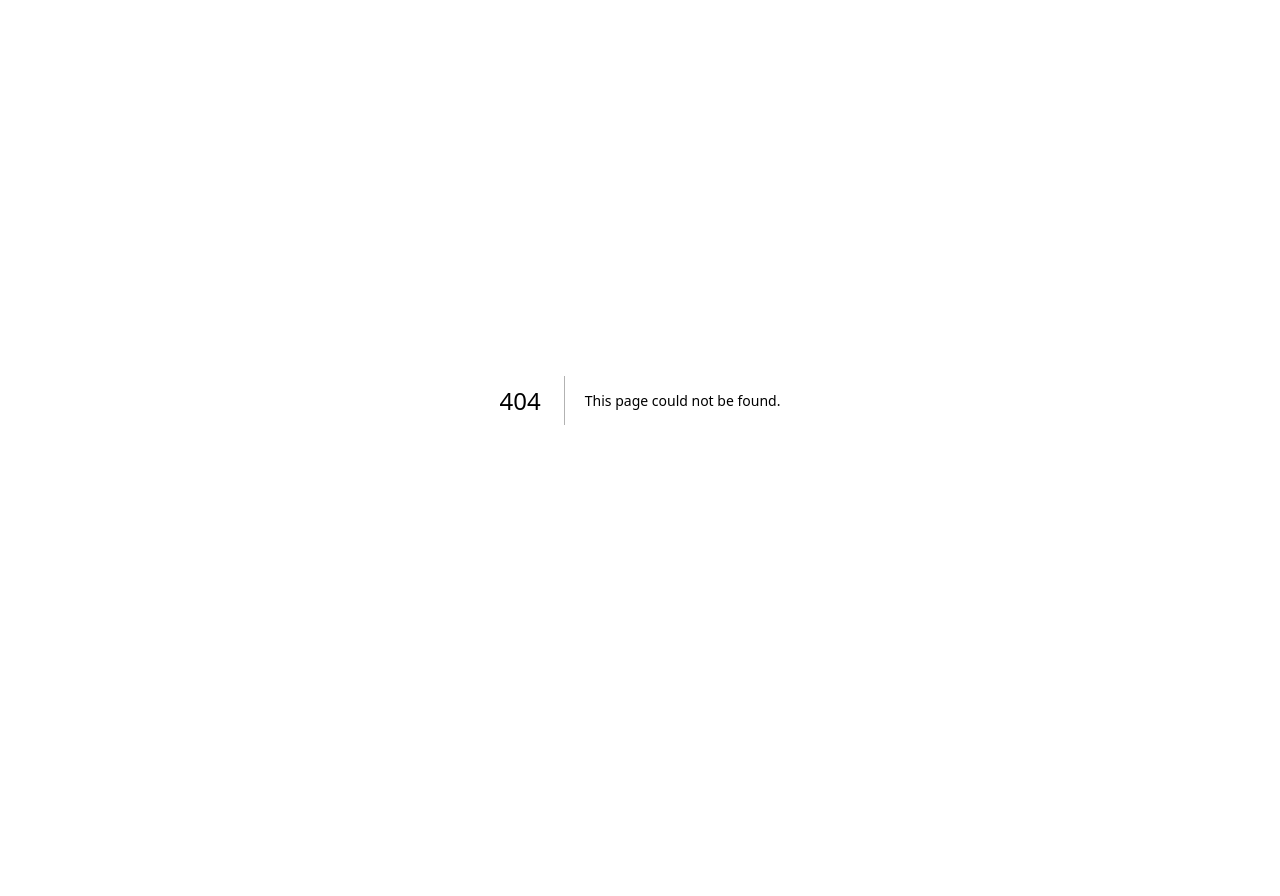
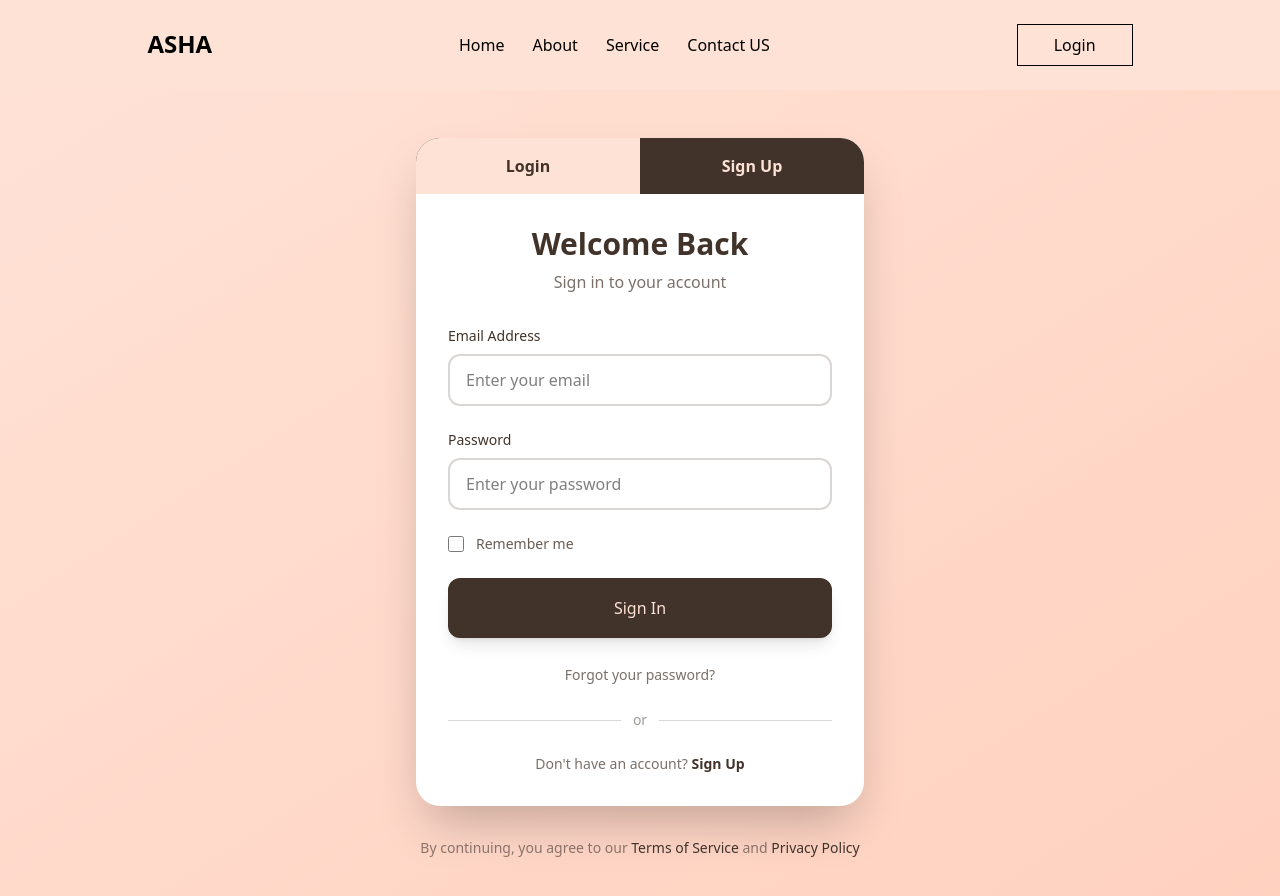
Before and after one commit to Akashsahani47/Asha-Beauty-Parlour, a Next.js app: page /login in a window 1280 px wide. Before the commit this address had no page. Shown: the top 896 px of the page. Before the commit the page ends 800 px from the top, so only its background shows below. Built offline with nearby package versions, Linux system fonts and the light colour scheme.

Commit message:
addd login

```diff
--- a/src/app/layout.js
+++ b/src/app/layout.js
@@ -1,5 +1,6 @@
 import { Geist, Geist_Mono } from "next/font/google";
 import "./globals.css";
+import Header from "@/components/homePage/header/Header";
 
 const geistSans = Geist({
   variable: "--font-geist-sans",
@@ -59,6 +60,7 @@ export default function RootLayout({ children }) {
   return (
     <html lang="en">
       <body className={`${geistSans.variable} ${geistMono.variable}`}>
+        <Header/>
         {children}
       </body>
     </html>
--- /dev/null
+++ b/src/app/login/page.jsx
@@ -0,0 +1,12 @@
+import Login from '@/components/login/Login'
+import React from 'react'
+
+const page = () => {
+  return (
+    <div>
+      <Login/>
+    </div>
+  )
+}
+
+export default page
--- a/src/app/page.js
+++ b/src/app/page.js
@@ -2,7 +2,7 @@ import About from '@/components/homePage/about/About'
 import ContactUs from '@/components/homePage/contactUs/Contact'
 import Footer from '@/components/homePage/footer/Footer'
 import Getintouch from '@/components/homePage/getintouch/Getintouch'
-import Header from '@/components/homePage/header/Header'
+// import Header from '@/components/homePage/header/Header'
 import Hero from '@/components/homePage/hero/Hero'
 import Paraller1 from '@/components/homePage/parallerimg/Paraller1'
 import Services from '@/components/homePage/services/Services'
@@ -12,7 +12,7 @@ import React from 'react'
 const page = () => {
   return (
     <div>
-     <Header/>
+     {/* <Header/> */}
      <Hero/>
      <About/>
      <Services/>
--- a/src/components/homePage/header/Header.jsx
+++ b/src/components/homePage/header/Header.jsx
@@ -1,7 +1,8 @@
 'use client'
 import React, { useState } from 'react'
-
+import { useRouter } from 'next/navigation'
 const Header = () => {
+  const router = useRouter();
   const [isMobileMenuOpen, setIsMobileMenuOpen] = useState(false)
 
   const toggleMobileMenu = () => {
@@ -12,11 +13,11 @@ const Header = () => {
     <>
       <div className=' flex justify-around bg-[#FFE2D6] p-4 md:p-6 items-center relative'>
         {/* Logo */}
-        <span className='font-bold text-2xl animate-bounce'>ASHA<span>
+        <span onClick={()=> router.push('/')} className='font-bold text-2xl animate-bounce cursor-pointer'>ASHA</span>
 
         {/* Mobile Login Button - Visible only on mobile */}
-        <div className='md:hidden border border-[#413329] py-2 px-6 hover:bg-[#413329] hover:text-amber-50 transform duration-200 cursor-pointer'>
-          <button>Login</button>
+        <div onClick={()=>router.push("/login")} className='md:hidden border border-[#413329] py-2 px-6 hover:bg-[#413329] hover:text-amber-50 transform duration-200 cursor-pointer'>
+          <button >Login</button>
         </div>
 
         {/* Desktop Navigation */}
@@ -28,8 +29,8 @@ const Header = () => {
         </ul>
 
         {/* Desktop Login Button */}
-        <div className='hidden md:block border py-2 px-9 hover:bg-[#413329] hover:text-amber-50 transform duration-200 cursor-pointer'>
-          <button>Login</button>
+        <div onClick={()=>router.push("/login")} className='hidden md:block border py-2 px-9 hover:bg-[#413329] hover:text-amber-50 transform duration-200 cursor-pointer'>
+          <button className='cursor-pointer'  >Login</button>
         </div>
 
         {/* Mobile Menu Button */}
@@ -44,6 +45,7 @@ const Header = () => {
         </button>
       </div>
 
+
       {/* Mobile Menu */}
       <div className={`bg-[#FFE2D6] md:hidden transition-all duration-300 ease-in-out ${isMobileMenuOpen ? 'max-h-96 opacity-100' : 'max-h-0 opacity-0 overflow-hidden'}`}>
         <ul className='flex flex-col items-center py-4 space-y-4'>
@@ -53,6 +55,7 @@ const Header = () => {
           <li className='hover:scale-125 transform transition duration-300 cursor-pointer py-2'>Contact US</li>
         </ul>
       </div>
+
     </>
   )
 }
--- a/src/components/homePage/testimonial/Testimonial.jsx
+++ b/src/components/homePage/testimonial/Testimonial.jsx
@@ -187,7 +187,7 @@ const Testimonials = () => {
           >
             <div className='relative'>
               <div className='w-48 h-48 bg-[#413329] rounded-full flex items-center justify-center text-[#FFE2D6] text-6xl font-bold rotate-12'>
-                <Counter value={4} duration={0.001} />
+                <Counter value={4} duration={0.01} />
               </div>
               <motion.div
                 className='absolute -bottom-4 -right-4 bg-[#FFE2D6] border-4 border-[#413329] rounded-2xl px-4 py-2 shadow-lg'
--- /dev/null
+++ b/src/components/login/Login.jsx
@@ -0,0 +1,206 @@
+'use client'
+import React, { useState } from "react";
+
+const Auth = () => {
+  const [isLogin, setIsLogin] = useState(true);
+  const [formData, setFormData] = useState({
+    name: "",
+    email: "",
+    password: "",
+    phone: "",
+    rememberMe: false
+  });
+
+  const handleInputChange = (e) => {
+    const { name, value, type, checked } = e.target;
+    setFormData(prev => ({
+      ...prev,
+      [name]: type === 'checkbox' ? checked : value
+    }));
+  };
+
+  const handleSubmit = (e) => {
+    e.preventDefault();
+    // Handle form submission here
+    console.log('Form submitted:', formData);
+  };
+
+  return (
+    <div className="min-h-screen bg-gradient-to-br from-[#FFE2D6] to-[#ffd1bf] py-12 px-4 sm:px-6 lg:px-8 flex items-center justify-center">
+      <div className="w-full max-w-md">
+        {/* Auth Card */}
+        <div className="bg-white rounded-3xl shadow-2xl overflow-hidden">
+
+          {/* Toggle Switch */}
+          <div className="flex bg-[#413329]">
+            <button
+              onClick={() => setIsLogin(true)}
+              className={`flex-1 py-4 px-6 text-center font-semibold transition-all duration-300 ${
+                isLogin
+                  ? 'bg-[#FFE2D6] text-[#413329]'
+                  : 'text-[#FFE2D6] hover:bg-[#413329]/80'
+              }`}
+            >
+              Login
+            </button>
+            <button
+              onClick={() => setIsLogin(false)}
+              className={`flex-1 py-4 px-6 text-center font-semibold transition-all duration-300 ${
+                !isLogin
+                  ? 'bg-[#FFE2D6] text-[#413329]'
+                  : 'text-[#FFE2D6] hover:bg-[#413329]/80'
+              }`}
+            >
+              Sign Up
+            </button>
+          </div>
+
+          {/* Form Content */}
+          <div className="p-8">
+            <h2 className="text-3xl font-bold text-[#413329] mb-2 text-center">
+              {isLogin ? 'Welcome Back' : 'Create Account'}
+            </h2>
+            <p className="text-[#413329]/70 text-center mb-8">
+              {isLogin ? 'Sign in to your account' : 'Join us today!'}
+            </p>
+
+            <form onSubmit={handleSubmit} className="space-y-6">
+              {/* Name Field - Only for Sign Up */}
+              {!isLogin && (
+                <div className="space-y-2">
+                  <label className="block text-[#413329] font-medium text-sm">
+                    Full Name
+                  </label>
+                  <input
+                    type="text"
+                    name="name"
+                    value={formData.name}
+                    onChange={handleInputChange}
+                    placeholder="Enter your full name"
+                    className="w-full px-4 py-3 border-2 border-[#413329]/20 rounded-xl focus:border-[#413329] focus:outline-none transition-all duration-300"
+                    required={!isLogin}
+                  />
+                </div>
+              )}
+
+              {/* Email Field */}
+              <div className="space-y-2">
+                <label className="block text-[#413329] font-medium text-sm">
+                  Email Address
+                </label>
+                <input
+                  type="email"
+                  name="email"
+                  value={formData.email}
+                  onChange={handleInputChange}
+                  placeholder="Enter your email"
+                  className="w-full px-4 py-3 border-2 border-[#413329]/20 rounded-xl focus:border-[#413329] focus:outline-none transition-all duration-300"
+                  required
+                />
+              </div>
+
+              {/* Password Field */}
+              <div className="space-y-2">
+                <label className="block text-[#413329] font-medium text-sm">
+                  Password
+                </label>
+                <input
+                  type="password"
+                  name="password"
+                  value={formData.password}
+                  onChange={handleInputChange}
+                  placeholder="Enter your password"
+                  className="w-full px-4 py-3 border-2 border-[#413329]/20 rounded-xl focus:border-[#413329] focus:outline-none transition-all duration-300"
+                  required
+                />
+              </div>
+
+              {/* Phone Field - Only for Sign Up */}
+              {!isLogin && (
+                <div className="space-y-2">
+                  <label className="block text-[#413329] font-medium text-sm">
+                    Phone Number
+                  </label>
+                  <input
+                    type="tel"
+                    name="phone"
+                    value={formData.phone}
+                    onChange={handleInputChange}
+                    placeholder="Enter your phone number"
+                    className="w-full px-4 py-3 border-2 border-[#413329]/20 rounded-xl focus:border-[#413329] focus:outline-none transition-all duration-300"
+                    required={!isLogin}
+                  />
+                </div>
+              )}
+
+              {/* Remember Me - Only for Login */}
+              {isLogin && (
+                <div className="flex items-center space-x-3">
+                  <input
+                    type="checkbox"
+                    name="rememberMe"
+                    checked={formData.rememberMe}
+                    onChange={handleInputChange}
+                    className="w-4 h-4 text-[#413329] border-2 border-[#413329]/30 rounded focus:ring-[#413329]"
+                  />
+                  <label className="text-[#413329]/80 text-sm">
+                    Remember me
+                  </label>
+                </div>
+              )}
+
+              {/* Submit Button */}
+              <button
+                type="submit"
+                className="w-full bg-[#413329] text-[#FFE2D6] hover:bg-[#FFE2D6] hover:text-[#413329] border-2 border-[#413329] py-4 rounded-xl font-medium transition-all duration-300 transform hover:scale-105 active:scale-95 shadow-lg"
+              >
+                {isLogin ? 'Sign In' : 'Create Account'}
+              </button>
+
+              {/* Forgot Password - Only for Login */}
+              {isLogin && (
+                <div className="text-center">
+                  <a href="#" className="text-[#413329]/70 hover:text-[#413329] text-sm transition-colors duration-300">
+                    Forgot your password?
+                  </a>
+                </div>
+              )}
+
+              {/* Divider */}
+              <div className="relative flex items-center">
+                <div className="flex-1 border-t border-[#413329]/20"></div>
+                <span className="px-3 text-[#413329]/50 text-sm">or</span>
+                <div className="flex-1 border-t border-[#413329]/20"></div>
+              </div>
+            </form>
+
+            {/* Switch Auth Mode */}
+            <div className="text-center mt-6">
+              <p className="text-[#413329]/70 text-sm">
+                {isLogin ? "Don't have an account? " : "Already have an account? "}
+                <button
+                  onClick={() => setIsLogin(!isLogin)}
+                  className="text-[#413329] font-semibold hover:underline transition-all duration-300"
+                >
+                  {isLogin ? 'Sign Up' : 'Sign In'}
+                </button>
+              </p>
+            </div>
+          </div>
+        </div>
+
+        {/* Additional Info */}
+        <div className="text-center mt-8">
+          <p className="text-[#413329]/60 text-sm">
+            By continuing, you agree to our{" "}
+            <a href="#" className="text-[#413329] hover:underline">Terms of Service</a>{" "}
+            and{" "}
+            <a href="#" className="text-[#413329] hover:underline">Privacy Policy</a>
+          </p>
+        </div>
+      </div>
+    </div>
+  );
+};
+
+export default Auth;
```
